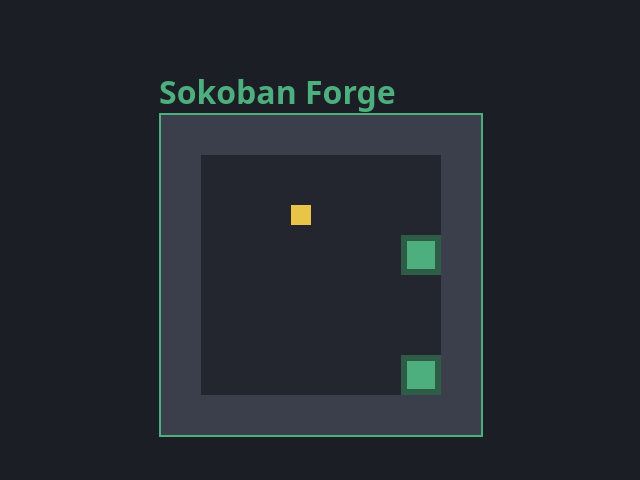
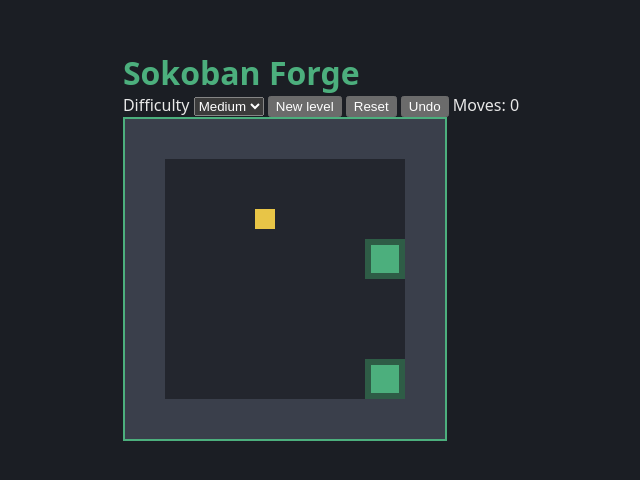
Before and after one commit to ctkrug/sokoban-forge, a website built with Vite: page index.html in a window 1280 px wide. Shown: the part 144-624 px from the top of the page, without its empty margins (319-959 px from the left). Built offline with nearby package versions, Linux system fonts and the light colour scheme.

Commit message:
feat(ui): add difficulty selector and move-tracking controls markup
Adds a difficulty select, new-level/reset/undo buttons, a move counter,
and a status line — the DOM hooks main.js will wire up next.

```diff
--- a/index.html
+++ b/index.html
@@ -9,7 +9,20 @@
   <body>
     <main>
       <h1>Sokoban Forge</h1>
+      <div id="controls">
+        <label for="difficulty">Difficulty</label>
+        <select id="difficulty">
+          <option value="easy">Easy</option>
+          <option value="medium" selected>Medium</option>
+          <option value="hard">Hard</option>
+        </select>
+        <button id="new-level" type="button">New level</button>
+        <button id="reset" type="button">Reset</button>
+        <button id="undo" type="button">Undo</button>
+        <span id="move-counter">Moves: 0</span>
+      </div>
       <canvas id="game-canvas" width="400" height="320"></canvas>
+      <p id="status" role="status"></p>
     </main>
     <script type="module" src="./src/main.js"></script>
   </body>
```
